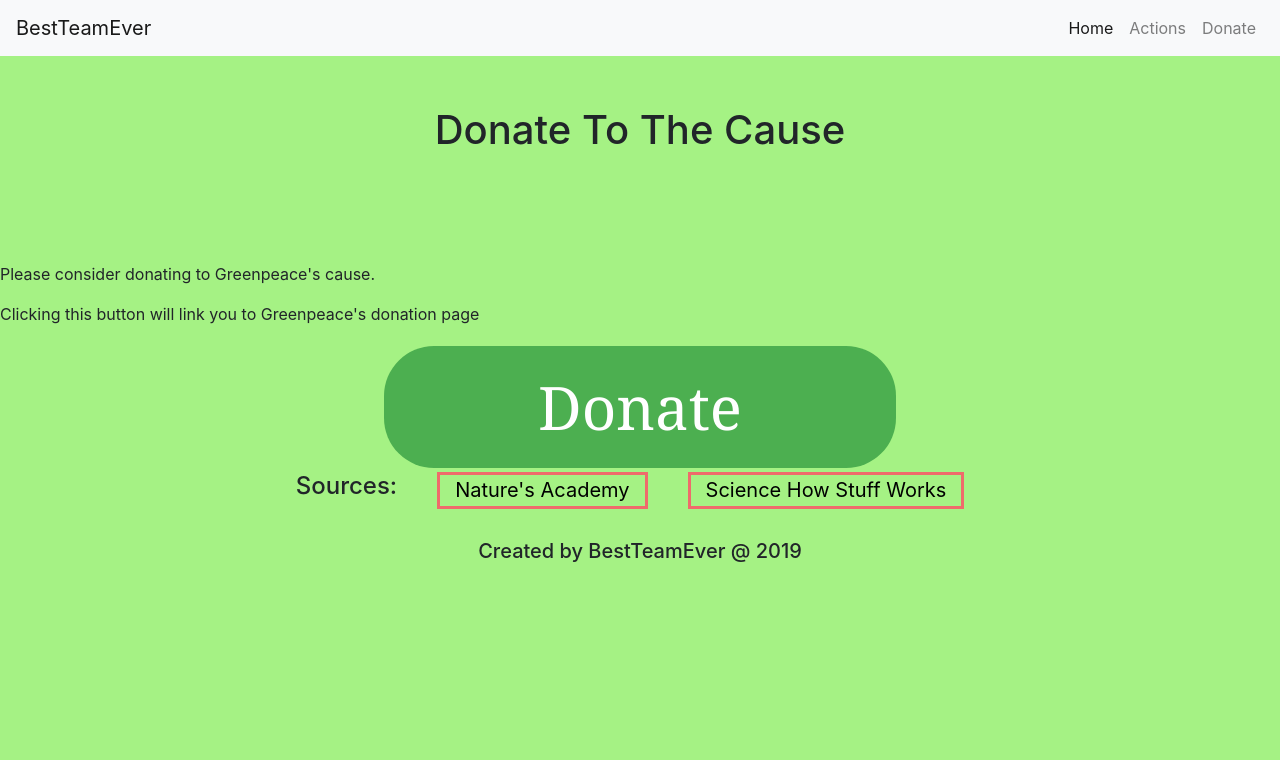
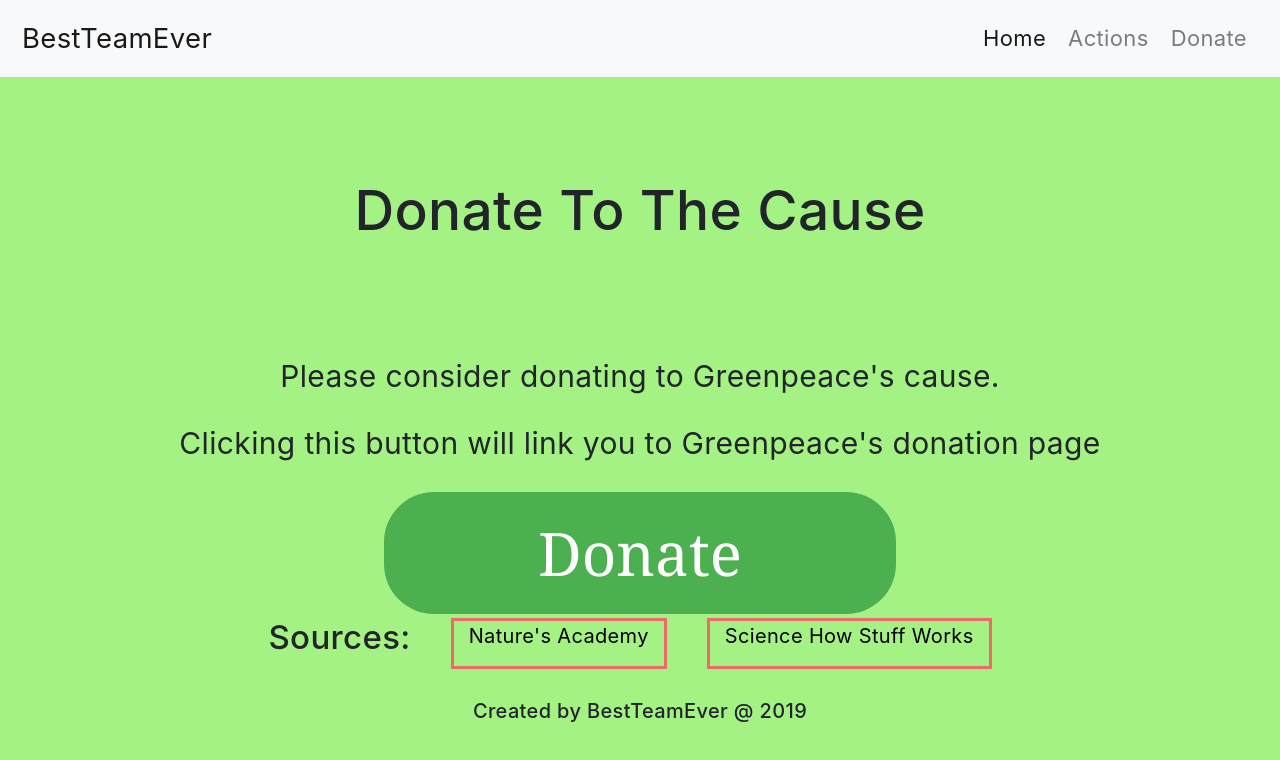
Before and after one commit to theartfuldodger1/bestteamever, a plain HTML site: page donate.html in a window 1280 px wide. Drawn offline with nearby package versions, Linux system fonts and the light colour scheme.

Commit message:
Fixed Font

```diff
--- a/donate.html
+++ b/donate.html
@@ -27,8 +27,10 @@
         <!-- Title -->
         <h1>Donate To The Cause</h1>
         <!-- Donation Paragraph -->
-        <p>Please consider donating to Greenpeace's cause.</p>
-        <p>Clicking this button will link you to Greenpeace's donation page</p>
+        <div class="donateMessage">
+            <p>Please consider donating to Greenpeace's cause.</p>
+            <p>Clicking this button will link you to Greenpeace's donation page</p>
+        </div>
         <!-- Button For Donation Link Redirection -->
         <div class="donateButtonContainer">
             <button onclick="location.href = 'https://engage.us.greenpeace.org/onlineactions/0Dz8eFnSfEGAkQBffzy_1A2?utm_source=website&utm_medium=actioncard&utm_campaign=eoyfundraising&sourceid=1004853&_ga=2.65759854.1983266082.1546450265-624753386.1546450265';" class="donateButton">Donate</button>
--- a/style.css
+++ b/style.css
@@ -2,6 +2,12 @@ html, body{
     height: 100%;
     margin: 0;
     padding: 0;
+    margin-bottom: .25em;
+    font-size: 22px;
+    line-height: 1.4545454545;
+    font-weight: 300;
+    letter-spacing: .016em;
+    font-family: "SF Pro Display","SF Pro Icons","Helvetica Neue","Helvetica","Arial",sans-serif;
 }
 
 body{
@@ -11,14 +17,16 @@ body{
 h1{
     text-align: center;
     padding-bottom: 100px;
+    font-size: 25px;
 }
 
 .navbar{
-    margin-bottom: 50px;
+    margin-bottom: 100px;
 }
 
 .topicTitle{
     text-align: center;
+    font-size: 35px;
 }
 
 .topicContent{
@@ -53,6 +61,11 @@ h1{
     margin-top: 30px;
 }
 
+.donateMessage{
+    font-size: 30px;
+    text-align: center;
+}
+
 .donateButtonContainer{
     text-align: center;
 }
```
Also changed, not shown: actions.html (+1 -1 lines).
